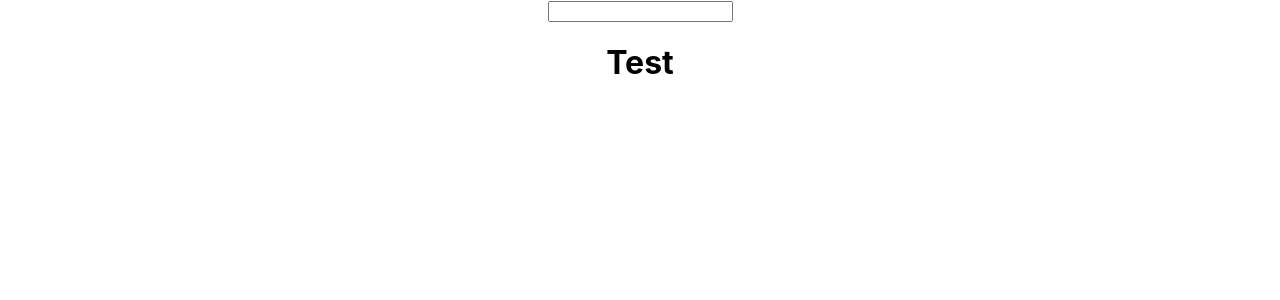
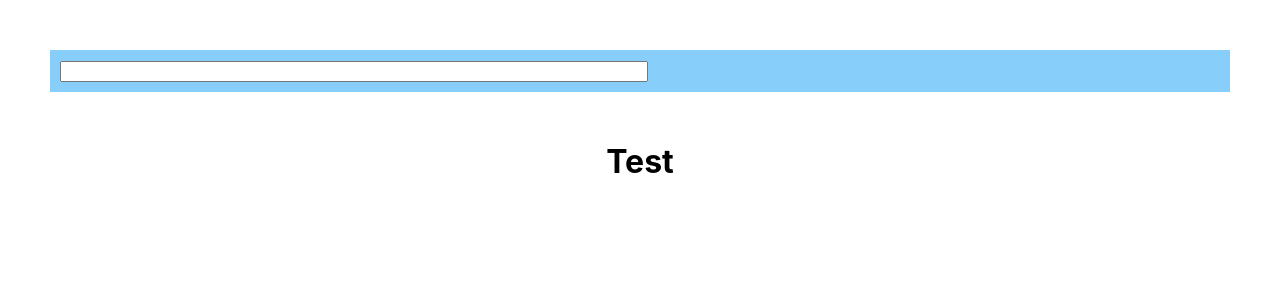
Before and after one commit to kmarks2013/order-up-web-client, a React (Create React App) app: page / in a window 1280 px wide. Shown: the top 300 px of the page. Built offline with nearby package versions, Linux system fonts and the light colour scheme.

Commit message:
adds basic styling

```diff
--- a/src/App.css
+++ b/src/App.css
@@ -1,38 +1,15 @@
-.App {
+.home{
   text-align: center;
 }
 
-.App-logo {
-  height: 40vmin;
-  pointer-events: none;
+.search-bar{
+  text-align: left;
+  margin: 50px;
+  padding: 10px;
+  /* padding-left: ; */
+  background:lightskyblue ;
 }
 
-@media (prefers-reduced-motion: no-preference) {
-  .App-logo {
-    animation: App-logo-spin infinite 20s linear;
-  }
+.search-input{
+  width: 50%;
 }
-
-.App-header {
-  background-color: #282c34;
-  min-height: 100vh;
-  display: flex;
-  flex-direction: column;
-  align-items: center;
-  justify-content: center;
-  font-size: calc(10px + 2vmin);
-  color: white;
-}
-
-.App-link {
-  color: #61dafb;
-}
-
-@keyframes App-logo-spin {
-  from {
-    transform: rotate(0deg);
-  }
-  to {
-    transform: rotate(360deg);
-  }
-}
```
